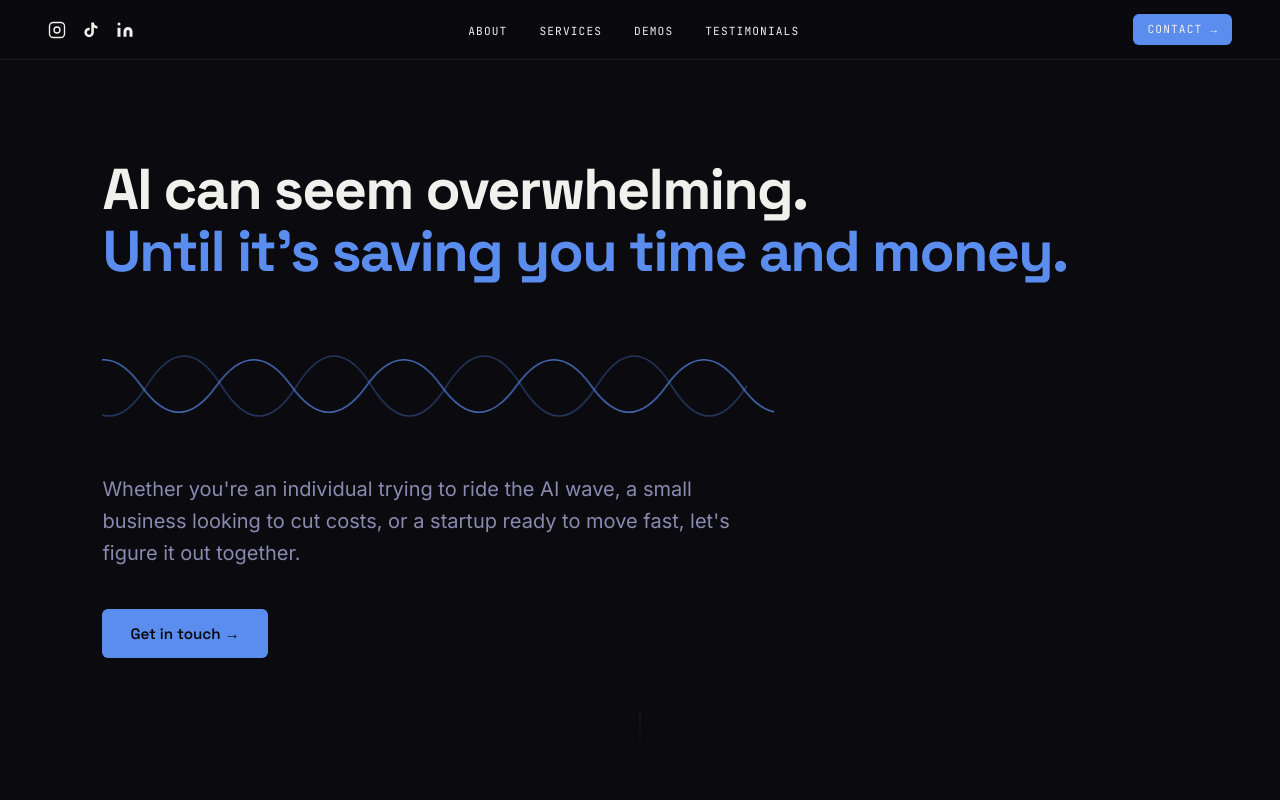
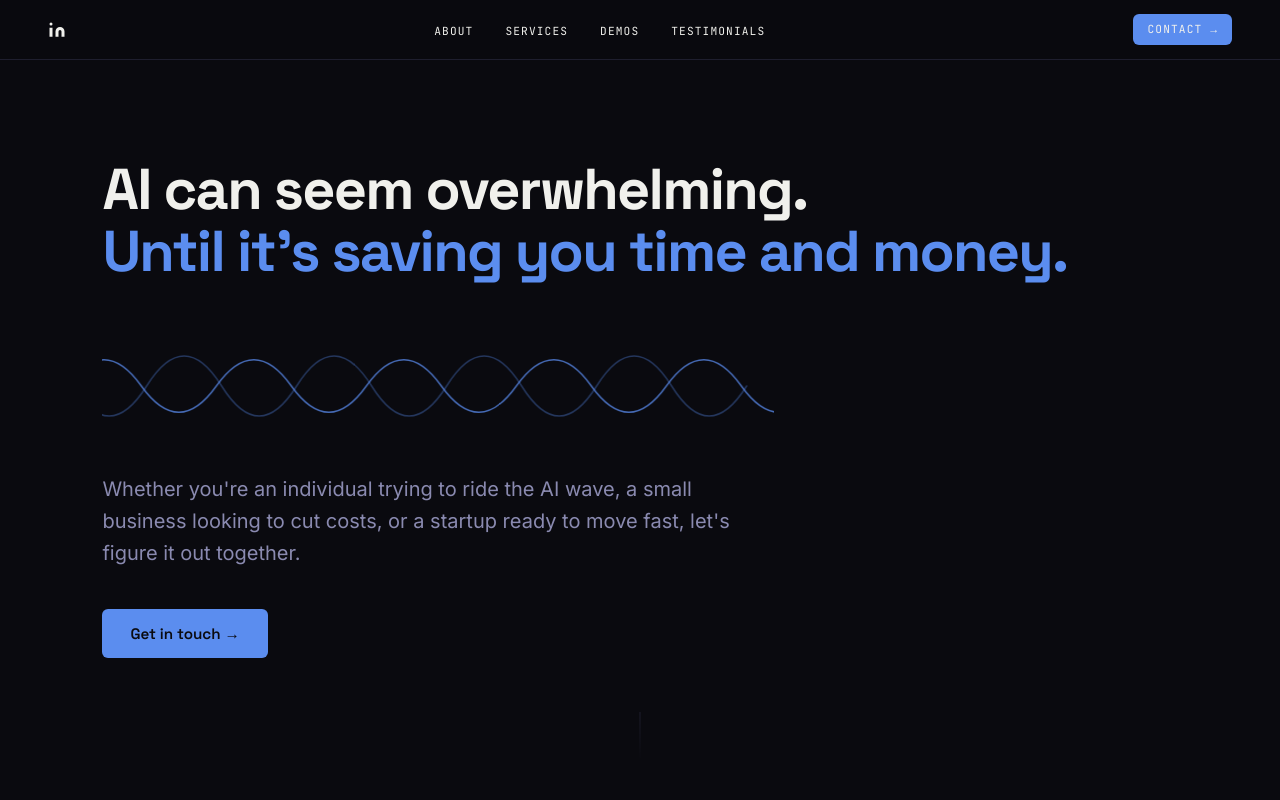
Before and after one commit to yairberger64-blip/yair-portfolio, a React (Create React App) app: page / in a window 1280 px wide. Shown: the top 800 px of the page. Built offline with nearby package versions, Linux system fonts and the light colour scheme.

Commit message:
linkedin only, update about intro

```diff
--- a/src/components/About.jsx
+++ b/src/components/About.jsx
@@ -59,7 +59,7 @@ export default function About() {
 
           <div style={{ display: "flex", flexDirection: "column", gap: "1.25rem" }}>
             {[
-              "I'm Yair. Husband to the most amazing wife, father to the most energetic and perfect little girl Mia, and dog dad to the goofiest dog Krembo.",
+              "I'm Yair. Husband to the most amazing wife, father to the most energetic and perfect little girl, and dog dad to the goofiest dog.",
               "Life gets busy. Like really busy. Between work, daycare runs, bedtime routines, and trying to actually show up for the people you love, the days just disappear.",
               "I've been building AI systems for a while now, always for the companies I worked for. And at some point I just thought, why am I not using this for myself?",
               "So I did. I started automating the stuff that was eating my time. And it worked. Like actually worked. So I started helping other individuals do the same, and that worked well too.",
--- a/src/components/Contact.jsx
+++ b/src/components/Contact.jsx
@@ -138,42 +138,6 @@ export default function Contact({ onContactOpen, onPrivacyOpen }) {
           >
             Privacy Policy
           </button>
-          {/* Instagram */}
-          <a
-            href="https://www.instagram.com/dadbuildsai/"
-            target="_blank"
-            rel="noopener noreferrer"
-            style={{
-              fontFamily: "'JetBrains Mono', monospace",
-              fontSize: "0.7rem",
-              letterSpacing: "0.06em",
-              color: "#2E2E4E",
-              textDecoration: "none",
-              transition: "color 0.15s ease"
-            }}
-            onMouseEnter={e => e.currentTarget.style.color = "#8A8AB0"}
-            onMouseLeave={e => e.currentTarget.style.color = "#2E2E4E"}
-          >
-            Instagram →
-          </a>
-          {/* TikTok */}
-          <a
-            href="https://www.tiktok.com/@dadbuildsai"
-            target="_blank"
-            rel="noopener noreferrer"
-            style={{
-              fontFamily: "'JetBrains Mono', monospace",
-              fontSize: "0.7rem",
-              letterSpacing: "0.06em",
-              color: "#2E2E4E",
-              textDecoration: "none",
-              transition: "color 0.15s ease"
-            }}
-            onMouseEnter={e => e.currentTarget.style.color = "#8A8AB0"}
-            onMouseLeave={e => e.currentTarget.style.color = "#2E2E4E"}
-          >
-            TikTok →
-          </a>
           {/* LinkedIn */}
           <a
             href="https://www.linkedin.com/in/yair-berger-4b9911177/"
--- a/src/components/Hero.jsx
+++ b/src/components/Hero.jsx
@@ -67,26 +67,6 @@ function SignalPulse() {
 /* ── Social icons ──────────────────────────────────────────────────── */
 function SocialIcons() {
   const socials = [
-    {
-      label: "Instagram",
-      href: "https://www.instagram.com/dadbuildsai/",
-      icon: (
-        <svg width="18" height="18" viewBox="0 0 24 24" fill="none" stroke="currentColor" strokeWidth="1.8" strokeLinecap="round" strokeLinejoin="round">
-          <rect x="2" y="2" width="20" height="20" rx="5" ry="5"/>
-          <circle cx="12" cy="12" r="4"/>
-          <circle cx="17.5" cy="6.5" r="0.5" fill="currentColor" stroke="none"/>
-        </svg>
-      )
-    },
-    {
-      label: "TikTok",
-      href: "https://www.tiktok.com/@dadbuildsai",
-      icon: (
-        <svg width="18" height="18" viewBox="0 0 24 24" fill="currentColor">
-          <path d="M19.59 6.69a4.83 4.83 0 0 1-3.77-4.25V2h-3.45v13.67a2.89 2.89 0 0 1-2.88 2.5 2.89 2.89 0 0 1-2.89-2.89 2.89 2.89 0 0 1 2.89-2.89c.28 0 .54.04.79.1V9.01a6.32 6.32 0 0 0-.79-.05 6.34 6.34 0 0 0-6.34 6.34 6.34 6.34 0 0 0 6.34 6.34 6.34 6.34 0 0 0 6.33-6.34V8.69a8.18 8.18 0 0 0 4.78 1.52V6.75a4.85 4.85 0 0 1-1.01-.06z"/>
-        </svg>
-      )
-    },
     {
       label: "LinkedIn",
       href: "https://www.linkedin.com/in/yair-berger-4b9911177/",
```
